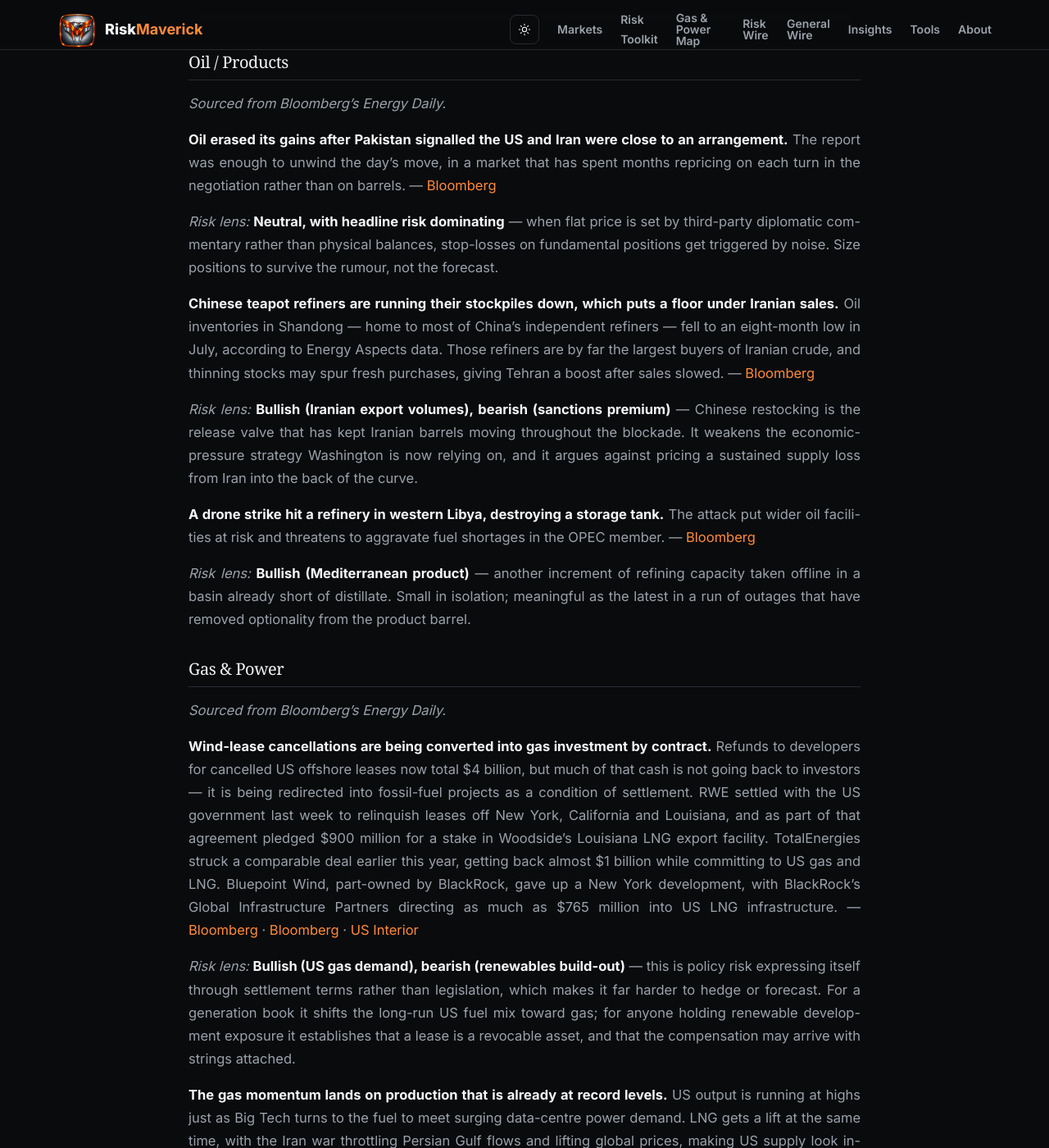
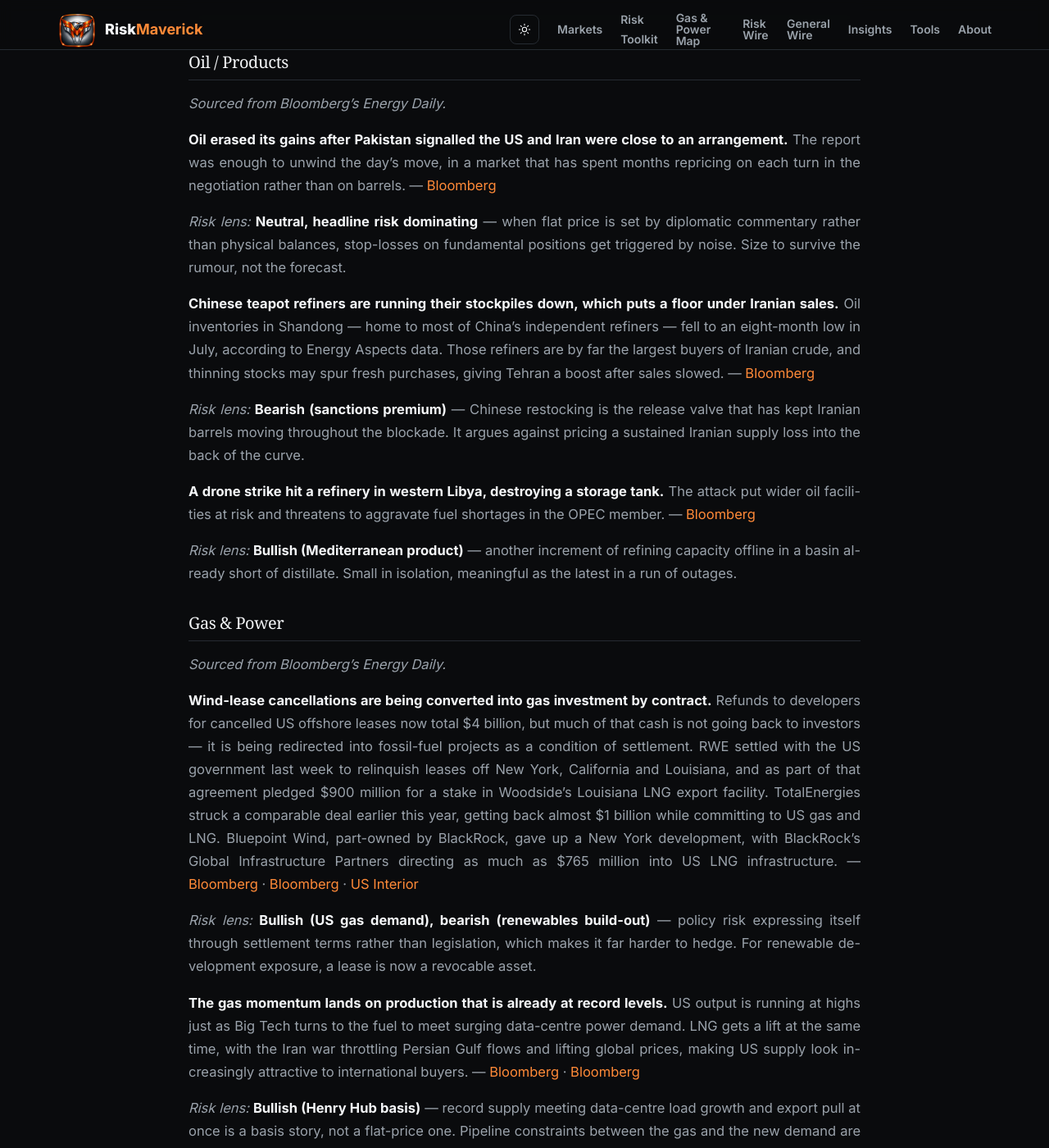
Before and after one commit to maverickrocx/RiskMaverick, a Jekyll site: the page built from _news/2026-08-11.md, in a window 1280 px wide and 1400 px high, scrolled down 350 px. Shown: the whole window at 82% size. Built offline with Jekyll 4.4.1, drawn with Linux system fonts in a browser that asks for light colours; some web fonts are replaced; some of the changed text lies outside the part shown.

Commit message:
skill(wire): narrow web sourcing to seven publishers, cap the risk lens
Two changes to the Risk Wire spec, plus the existing briefs brought into line.

Web sourcing is now gap-fill only. Gmail is the source of record and its
figures are taken as given — the newsletters are the publishers themselves, so
re-verifying them was work that bought nothing. The web arm now exists solely
for a sector the newsletters missed, restricted to Bloomberg, Reuters, The
Economist, WSJ, FT, HBR and The Economic Times. Nothing outside those seven may
be cited. If the gap-fill finds nothing the sector is omitted and the Gmail
version publishes as it stands.

Five of the seven are hard paywalls, so the skill now states plainly that only
retrievable text may be written from: a headline plus a resolved URL is not a
story. Reuters and Economic Times are flagged as the two that reliably return
readable bodies.

The risk lens gets a hard cap of 35 words and two sentences, naming one
dimension rather than walking through several. The published lenses averaged 62
words and ran as high as 114 — a paragraph of analysis where a couple of lines
was intended. All 26 across the five briefs are rewritten to the cap; they now
average 29 words. Facts, links and sector anchors are untouched.

Co-Authored-By: Claude Opus 5 <noreply@anthropic.com>

```diff
--- a/_news/2026-08-11.md
+++ b/_news/2026-08-11.md
@@ -15,10 +15,9 @@ that has spent months repricing on each turn in the negotiation rather than on
 barrels.
 — [Bloomberg](https://www.bloomberg.com/news/articles/2026-08-10/latest-oil-market-news-and-analysis-for-aug-11)
 
-*Risk lens:* **Neutral, with headline risk dominating** — when flat price is
-set by third-party diplomatic commentary rather than physical balances,
-stop-losses on fundamental positions get triggered by noise. Size positions to
-survive the rumour, not the forecast.
+*Risk lens:* **Neutral, headline risk dominating** — when flat price is set by
+diplomatic commentary rather than physical balances, stop-losses on fundamental
+positions get triggered by noise. Size to survive the rumour, not the forecast.
 
 **Chinese teapot refiners are running their stockpiles down, which puts a floor
 under Iranian sales.** Oil inventories in Shandong — home to most of China's
@@ -28,21 +27,18 @@ and thinning stocks may spur fresh purchases, giving Tehran a boost after sales
 slowed.
 — [Bloomberg](https://www.bloomberg.com/news/articles/2026-08-11/china-s-teapots-may-boost-iran-oil-buying-as-stockpiles-dwindle)
 
-*Risk lens:* **Bullish (Iranian export volumes), bearish (sanctions premium)** —
-Chinese restocking is the release valve that has kept Iranian barrels moving
-throughout the blockade. It weakens the economic-pressure strategy Washington
-is now relying on, and it argues against pricing a sustained supply loss from
-Iran into the back of the curve.
+*Risk lens:* **Bearish (sanctions premium)** — Chinese restocking is the release
+valve that has kept Iranian barrels moving throughout the blockade. It argues
+against pricing a sustained Iranian supply loss into the back of the curve.
 
 **A drone strike hit a refinery in western Libya, destroying a storage tank.**
 The attack put wider oil facilities at risk and threatens to aggravate fuel
 shortages in the OPEC member.
 — [Bloomberg](https://www.bloomberg.com/news/articles/2026-08-10/drone-hits-tank-at-libyan-refinery-threatening-oil-facilities)
 
-*Risk lens:* **Bullish (Mediterranean product)** — another increment of
-refining capacity taken offline in a basin already short of distillate. Small
-in isolation; meaningful as the latest in a run of outages that have removed
-optionality from the product barrel.
+*Risk lens:* **Bullish (Mediterranean product)** — another increment of refining
+capacity offline in a basin already short of distillate. Small in isolation,
+meaningful as the latest in a run of outages.
 
 ## Gas & Power {#gas-power}
 
@@ -61,12 +57,10 @@ development, with BlackRock's Global Infrastructure Partners directing as much
 as $765 million into US LNG infrastructure.
 — [Bloomberg](https://www.bloomberg.com/news/newsletters/2026-08-11/trump-s-anti-wind-crusade-is-boosting-us-gas) · [Bloomberg](https://www.bloomberg.com/news/articles/2026-08-06/trump-refunds-4-billion-to-cancel-us-offshore-wind-projects) · [US Interior](https://www.doi.gov/pressreleases/interior-announces-two-historic-agreements-promote-affordable-reliable-energy)
 
-*Risk lens:* **Bullish (US gas demand), bearish (renewables build-out)** — this
-is policy risk expressing itself through settlement terms rather than
-legislation, which makes it far harder to hedge or forecast. For a generation
-book it shifts the long-run US fuel mix toward gas; for anyone holding
-renewable development exposure it establishes that a lease is a revocable
-asset, and that the compensation may arrive with strings attached.
+*Risk lens:* **Bullish (US gas demand), bearish (renewables build-out)** —
+policy risk expressing itself through settlement terms rather than legislation,
+which makes it far harder to hedge. For renewable development exposure, a lease
+is now a revocable asset.
 
 **The gas momentum lands on production that is already at record levels.** US
 output is running at highs just as Big Tech turns to the fuel to meet surging
@@ -76,9 +70,8 @@ increasingly attractive to international buyers.
 — [Bloomberg](https://www.bloomberg.com/news/newsletters/2026-08-11/trump-s-anti-wind-crusade-is-boosting-us-gas) · [Bloomberg](https://www.bloomberg.com/news/articles/2026-04-29/meta-s-need-for-gas-power-boosts-entergy-spending-by-14-billion)
 
 *Risk lens:* **Bullish (Henry Hub basis)** — record supply meeting data-centre
-load growth and export pull at the same time is a basis story, not a flat-price
-one. The risk sits in where the gas is versus where the new demand is, and
-pipeline constraints between the two are what will price.
+load growth and export pull at once is a basis story, not a flat-price one.
+Pipeline constraints between the gas and the new demand are what will price.
 
 ## LNG {#lng}
 
@@ -91,13 +84,9 @@ substitution rather than appetite: war-related disruption has tightened propane
 supply, pushing industrial users onto natural gas.
 — [Bloomberg](https://www.bloomberg.com/news/newsletters/2026-08-11/trump-s-anti-wind-crusade-is-boosting-us-gas)
 
-*Risk lens:* **Bullish (JKM), and watch the correlation** — demand created by
-scarcity in a *different* fuel does not behave like ordinary demand growth. It
-appears fast, it is price-insensitive while the substitution holds, and it
-reverses just as fast if propane supply normalises. Anyone modelling Indian LNG
-offtake off economic growth is using the wrong driver, and term positions
-written against this volume carry reversal risk that the forward curve is not
-pricing.
+*Risk lens:* **Bullish (JKM)** — demand created by scarcity in a *different*
+fuel appears fast and reverses just as fast. Term positions written against this
+volume carry reversal risk the forward curve is not pricing.
 
 **Meanwhile the US supply side keeps being reinforced by policy.** Settlements
 over cancelled offshore wind leases are directing developer capital into US LNG
@@ -107,5 +96,4 @@ Global Infrastructure Partners committing up to $765 million.
 
 *Risk lens:* **Bearish (long-dated JKM–TTF spread)** — more US export capacity
 arriving into a market where Atlantic-basin supply is already growing narrows
-the arbitrage that makes diversion economics work. The front stays tight; the
-back end is where this shows up.
+the diversion arbitrage. The front stays tight; the back end is where it shows.
```
Also changed, not shown: _news/2026-08-10.md (+16 -25 lines), _news/2026-08-12.md (+13 -17 lines), _news/2026-08-13.md (+5 -15 lines), _news/2026-08-14.md (+14 -24 lines), .claude/skills/risk-wire/SKILL.md.
